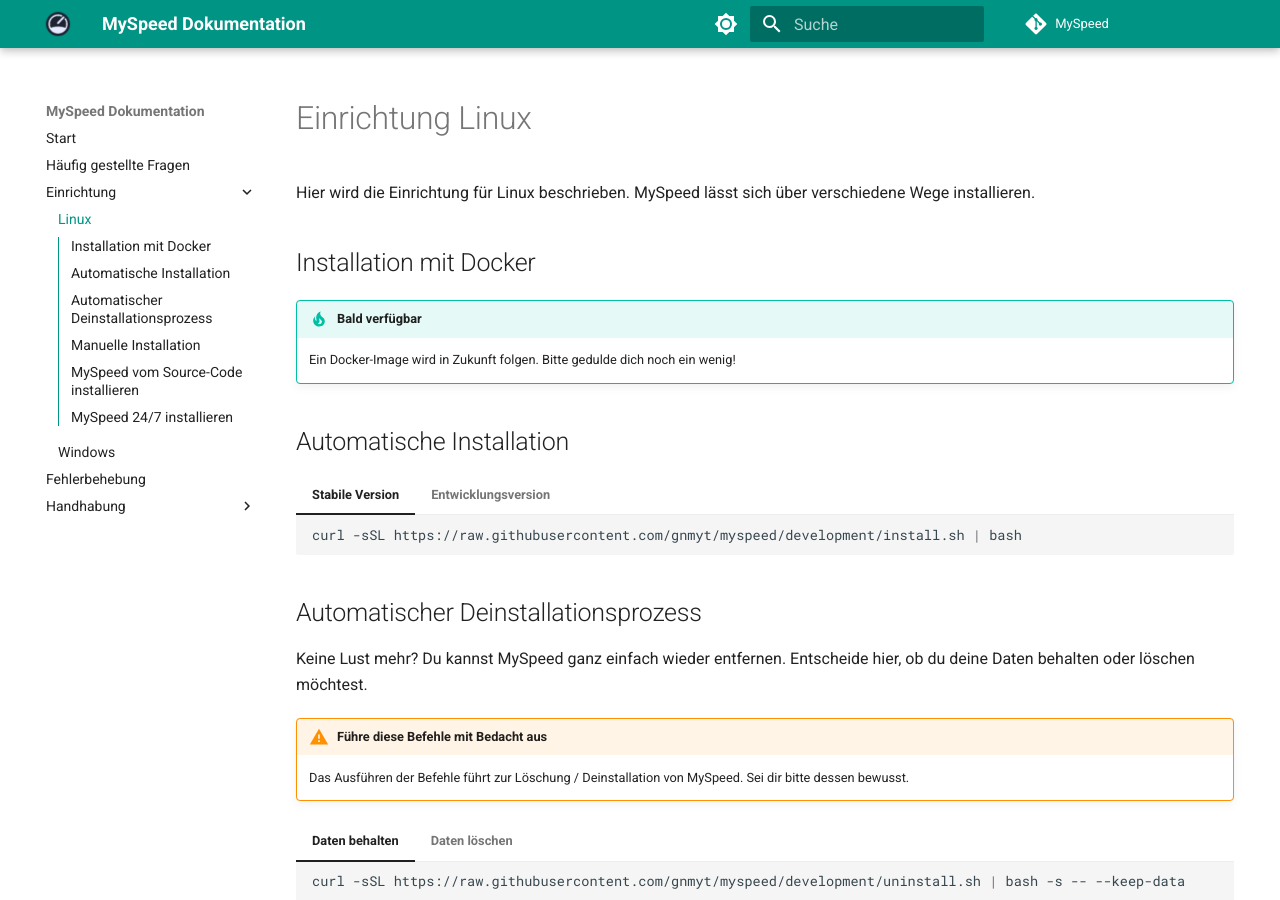
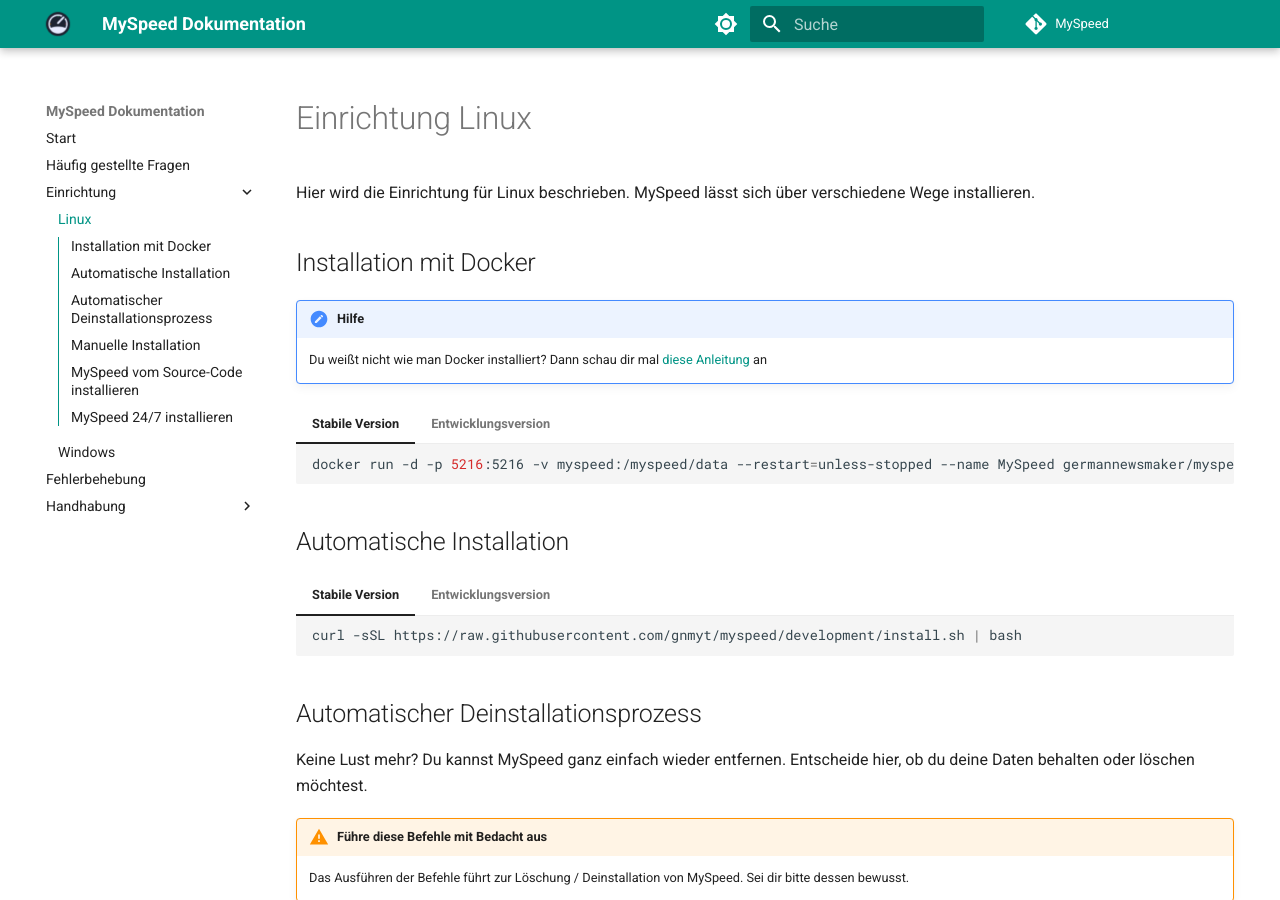
Before and after one commit to gnmyt/myspeed, an MkDocs documentation site: the page built from docs/setup/linux.md, in a window 1280 px wide and 900 px high. Built offline with MkDocs 1.6.1 and Material for MkDocs 9.7.7, drawn with Linux system fonts in a browser that asks for light colours; comment, search, counter and statistics services are not loaded.

Commit message:
Added the docker installation guide

````diff
--- a/docs/setup/linux.md
+++ b/docs/setup/linux.md
@@ -2,8 +2,18 @@
 Hier wird die Einrichtung für Linux beschrieben. MySpeed lässt sich über verschiedene Wege installieren.
 
 ## Installation mit Docker
-!!! tip "Bald verfügbar"
-    Ein Docker-Image wird in Zukunft folgen. Bitte gedulde dich noch ein wenig!
+!!! help "Hilfe"
+    Du weißt nicht wie man Docker installiert? Dann schau dir mal [diese Anleitung](https://docs.docker.com/engine/install/#server) an
+
+=== "Stabile Version"
+    ```sh
+    docker run -d -p 5216:5216 -v myspeed:/myspeed/data --restart=unless-stopped --name MySpeed germannewsmaker/myspeed
+    ```
+
+=== "Entwicklungsversion"
+    ```sh
+    docker run -d -p 5216:5216 -v myspeed:/myspeed/data --restart=unless-stopped --name MySpeed germannewsmaker/myspeed:development
+    ```
 
 ## Automatische Installation
 
````
